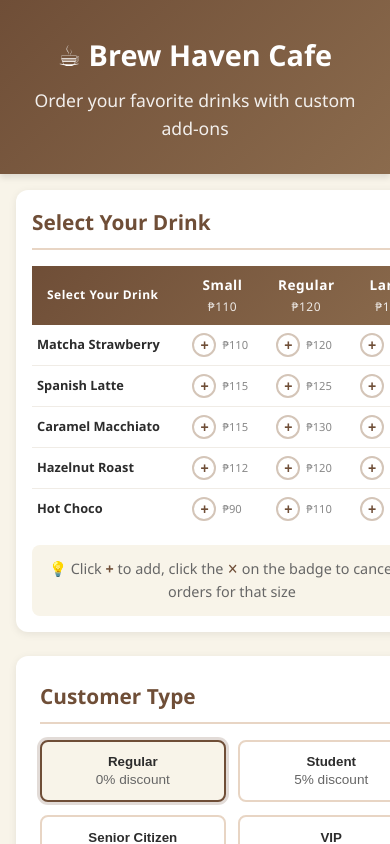
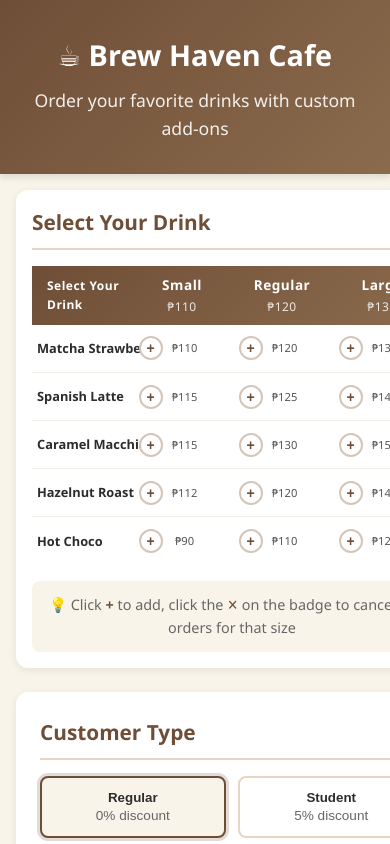
Before and after one commit to amhelie30/CafeOrderingSystem-ODDAtelier, a React (Create React App) app in the folder cafe-ordering-system/: page / in a window 390 px wide. Shown: the top 844 px of the page. Built offline with nearby package versions, Linux system fonts and the light colour scheme.

Commit message:
improved layout and responsiveness of DrinkMenu styles

```diff
--- a/cafe-ordering-system/src/styles/components/DrinkMenu.css
+++ b/cafe-ordering-system/src/styles/components/DrinkMenu.css
@@ -1,5 +1,5 @@
 /**
- * DrinkMenu.css - Styles for the table-based drink menu
+ * DrinkMenu.css - Complete styles for the drink menu
  */
 
 .drink-menu {
@@ -29,9 +29,22 @@
   width: 100%;
   border-collapse: collapse;
   min-width: 500px;
+  table-layout: fixed;
 }
 
-/* Table Header */
+/* ===== COLUMN WIDTHS ===== */
+.menu-table .drink-name-header {
+  width: 30%;
+  text-align: left;
+  padding-left: 15px;
+}
+
+.menu-table .size-header {
+  width: 23.33%;
+  text-align: center;
+}
+
+/* ===== TABLE HEADER ===== */
 .menu-table thead {
   background: linear-gradient(135deg, #6f4e37, #8b6b4d);
   color: white;
@@ -45,16 +58,6 @@
   letter-spacing: 0.5px;
 }
 
-.menu-table .drink-name-header {
-  text-align: left;
-  padding-left: 15px;
-  min-width: 160px;
-}
-
-.menu-table .size-header {
-  min-width: 100px;
-}
-
 .menu-table .price-sub {
   display: block;
   font-size: 0.75rem;
@@ -63,48 +66,62 @@
   margin-top: 2px;
 }
 
-/* Table Body - Drink Rows */
-.drink-row {
+/* ===== TABLE BODY ===== */
+.menu-table tbody tr {
   border-bottom: 1px solid #f0ece6;
   transition: background-color 0.2s ease;
 }
 
-.drink-row:hover {
+.menu-table tbody tr:hover {
   background-color: #faf8f5;
 }
 
-.drink-row:last-child {
+.menu-table tbody tr:last-child {
   border-bottom: none;
 }
 
-/* Drink Name Cell */
+/* ===== DRINK NAME CELL ===== */
 .drink-name-cell {
   padding: 14px 15px;
   font-weight: 600;
   font-size: 1.05rem;
   color: #2c2c2c;
   white-space: nowrap;
+  vertical-align: middle;
+  width: 30%;
 }
 
-/* Size Cells */
+/* ===== SIZE CELLS ===== */
 .size-cell {
-  padding: 8px 5px;
+  padding: 10px 5px;
   text-align: center;
   vertical-align: middle;
+  width: 23.33%;
+  height: 65px;
+  position: relative;
 }
 
-/* ===== SIZE OPTION STYLES ===== */
+/* ===== SIZE OPTION ===== */
 .size-option {
   display: flex;
   align-items: center;
   justify-content: center;
-  gap: 6px;
+  gap: 10px;
+  height: 45px;
+  min-height: 45px;
+  max-height: 45px;
+  flex-wrap: nowrap;
+  flex-shrink: 0;
+  position: relative;
+  padding-right: 35px;
 }
 
-/* "+" Add Button */
+/* ===== ADD BUTTON ===== */
 .add-btn {
   width: 32px;
   height: 32px;
+  min-width: 32px;
+  max-width: 32px;
   border-radius: 50%;
   border: 2px solid #d4c5b8;
   background: white;
@@ -118,6 +135,9 @@
   justify-content: center;
   line-height: 1;
   user-select: none;
+  flex-shrink: 0;
+  position: relative;
+  z-index: 1;
 }
 
 .add-btn:hover {
@@ -132,34 +152,100 @@
   transform: scale(0.95);
 }
 
-/* Add button with quantity */
-.add-btn.has-quantity {
-  border-color: #4CAF50;
-  background: #4CAF50;
-  color: white;
+/* ===== PRICE ===== */
+.size-price {
+  font-size: 0.85rem;
+  color: #555;
+  min-width: 50px;
+  width: 50px;
+  text-align: center;
+  font-weight: 500;
+  flex-shrink: 0;
+  position: relative;
+  z-index: 1;
 }
 
-.add-btn.has-quantity:hover {
-  background: #45a049;
-  border-color: #45a049;
+/* ===== BADGE WRAPPER ===== */
+.badge-wrapper {
+  position: absolute;
+  top: 50%;
+  right: 8px;
+  transform: translateY(-50%);
+  display: inline-flex;
+  align-items: center;
+  justify-content: center;
+  width: 32px;
+  height: 32px;
+  flex-shrink: 0;
+  z-index: 10;
+  pointer-events: none;
 }
 
-/* Quantity Badge */
+/* ===== QUANTITY BADGE ===== */
 .quantity-badge {
   background: #4CAF50;
   color: white;
-  font-size: 0.7rem;
+  font-size: 0.75rem;
   font-weight: 700;
-  min-width: 18px;
-  height: 18px;
+  width: 22px;
+  height: 22px;
+  min-width: 22px;
+  min-height: 22px;
+  max-width: 22px;
+  max-height: 22px;
   border-radius: 50%;
   display: inline-flex;
   align-items: center;
   justify-content: center;
-  padding: 0 5px;
+  padding: 0;
   animation: popIn 0.3s ease;
+  box-shadow: 0 2px 8px rgba(76, 175, 80, 0.3);
+  pointer-events: none;
 }
 
+/* ===== CANCEL "✕" BUTTON ===== */
+.badge-cancel-btn {
+  position: absolute;
+  top: -4px;
+  right: -4px;
+  width: 16px;
+  height: 16px;
+  min-width: 16px;
+  min-height: 16px;
+  max-width: 16px;
+  max-height: 16px;
+  border-radius: 50%;
+  border: 2px solid #a5d6a7;
+  background: white;
+  color: #66bb6a;
+  font-size: 10px;
+  font-weight: 900;
+  cursor: pointer;
+  transition: all 0.25s ease;
+  display: flex;
+  align-items: center;
+  justify-content: center;
+  line-height: 1;
+  padding: 0;
+  animation: fadeIn 0.3s ease;
+  box-shadow: 0 2px 6px rgba(102, 187, 106, 0.2);
+  z-index: 20;
+  pointer-events: auto;
+}
+
+.badge-cancel-btn:hover {
+  background: #66bb6a;
+  color: white;
+  transform: scale(1.15);
+  border-color: #4caf50;
+  box-shadow: 0 4px 12px rgba(102, 187, 106, 0.4);
+}
+
+.badge-cancel-btn:active {
+  transform: scale(0.9);
+}
+
+/* ===== ANIMATIONS ===== */
 @keyframes popIn {
   0% {
     transform: scale(0);
@@ -174,12 +260,15 @@
   }
 }
 
-/* Price display */
-.size-price {
-  font-size: 0.85rem;
-  color: #888;
-  min-width: 45px;
-  text-align: left;
+@keyframes fadeIn {
+  from {
+    opacity: 0;
+    transform: scale(0.5);
+  }
+  to {
+    opacity: 1;
+    transform: scale(1);
+  }
 }
 
 /* ===== MENU TIP ===== */
@@ -204,11 +293,11 @@
   }
 
   .menu-table .drink-name-header {
-    min-width: 120px;
+    width: 25%;
   }
 
   .menu-table .size-header {
-    min-width: 75px;
+    width: 25%;
     font-size: 0.85rem;
   }
 
@@ -217,15 +306,60 @@
     padding: 10px 10px;
   }
 
+  .size-cell {
+    padding: 8px 5px;
+    height: 55px;
+  }
+
+  .size-option {
+    height: 40px;
+    min-height: 40px;
+    max-height: 40px;
+    gap: 8px;
+    padding-right: 30px;
+  }
+
   .add-btn {
     width: 28px;
     height: 28px;
+    min-width: 28px;
+    max-width: 28px;
     font-size: 16px;
   }
 
   .size-price {
-    font-size: 0.75rem;
-    min-width: 35px;
+    font-size: 0.8rem;
+    min-width: 40px;
+    width: 40px;
+  }
+
+  .badge-wrapper {
+    width: 28px;
+    height: 28px;
+    right: 6px;
+  }
+
+  .quantity-badge {
+    width: 20px;
+    height: 20px;
+    min-width: 20px;
+    min-height: 20px;
+    max-width: 20px;
+    max-height: 20px;
+    font-size: 0.7rem;
+  }
+
+  .badge-cancel-btn {
+    width: 14px;
+    height: 14px;
+    min-width: 14px;
+    min-height: 14px;
+    max-width: 14px;
+    max-height: 14px;
+    font-size: 8px;
+    top: -3px;
+    right: -3px;
+    border-width: 2px;
   }
 }
 
@@ -244,20 +378,59 @@
     padding: 8px 5px;
   }
 
+  .size-cell {
+    padding: 6px 3px;
+    height: 48px;
+  }
+
+  .size-option {
+    height: 35px;
+    min-height: 35px;
+    max-height: 35px;
+    gap: 6px;
+    padding-right: 25px;
+  }
+
   .add-btn {
     width: 24px;
     height: 24px;
+    min-width: 24px;
+    max-width: 24px;
     font-size: 14px;
   }
 
   .size-price {
     font-size: 0.7rem;
-    min-width: 30px;
+    min-width: 32px;
+    width: 32px;
+  }
+
+  .badge-wrapper {
+    width: 24px;
+    height: 24px;
+    right: 4px;
   }
 
   .quantity-badge {
+    width: 18px;
+    height: 18px;
+    min-width: 18px;
+    min-height: 18px;
+    max-width: 18px;
+    max-height: 18px;
     font-size: 0.6rem;
-    min-width: 16px;
-    height: 16px;
+  }
+
+  .badge-cancel-btn {
+    width: 12px;
+    height: 12px;
+    min-width: 12px;
+    min-height: 12px;
+    max-width: 12px;
+    max-height: 12px;
+    font-size: 7px;
+    top: -2px;
+    right: -2px;
+    border-width: 1.5px;
   }
 }
```
